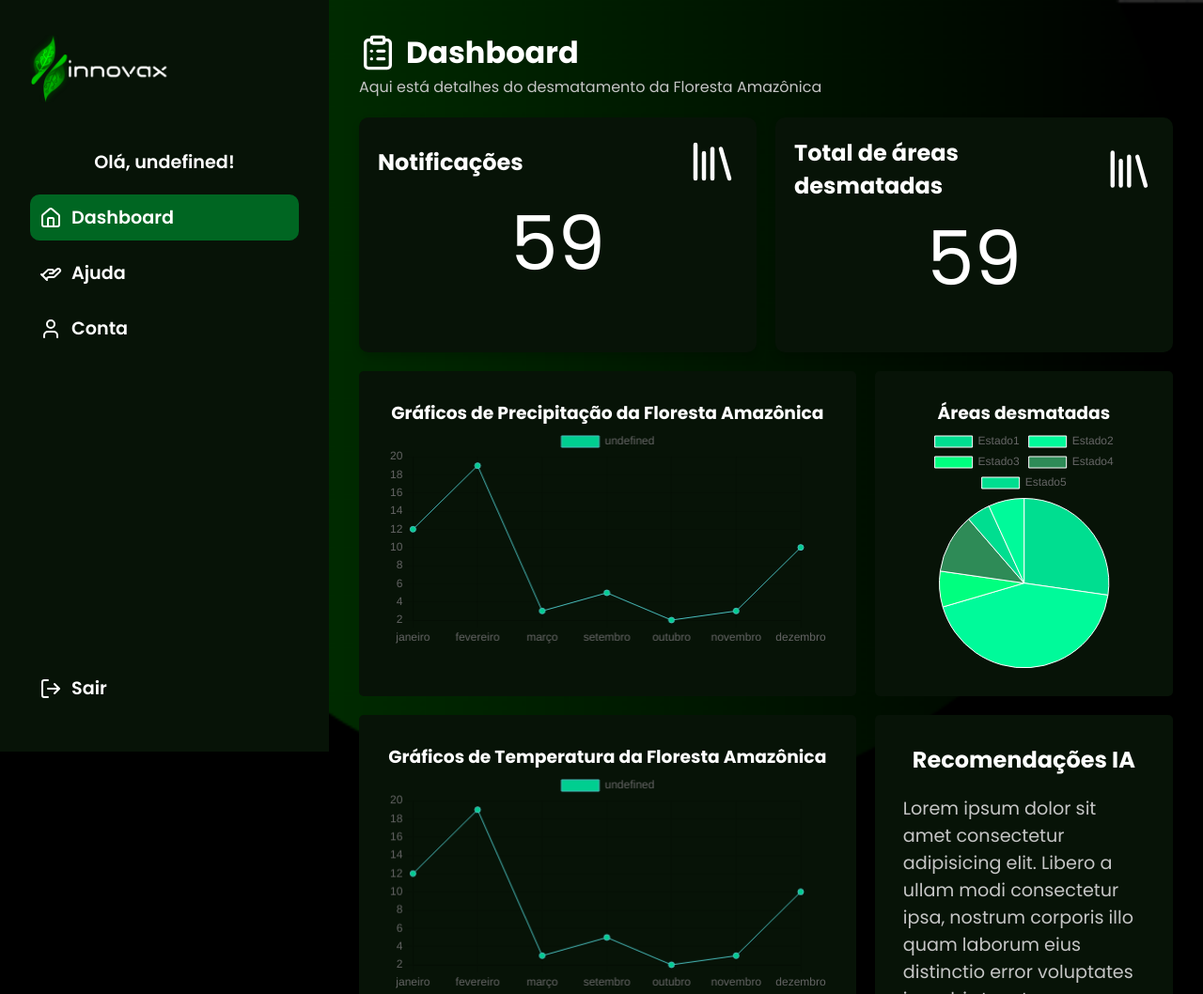
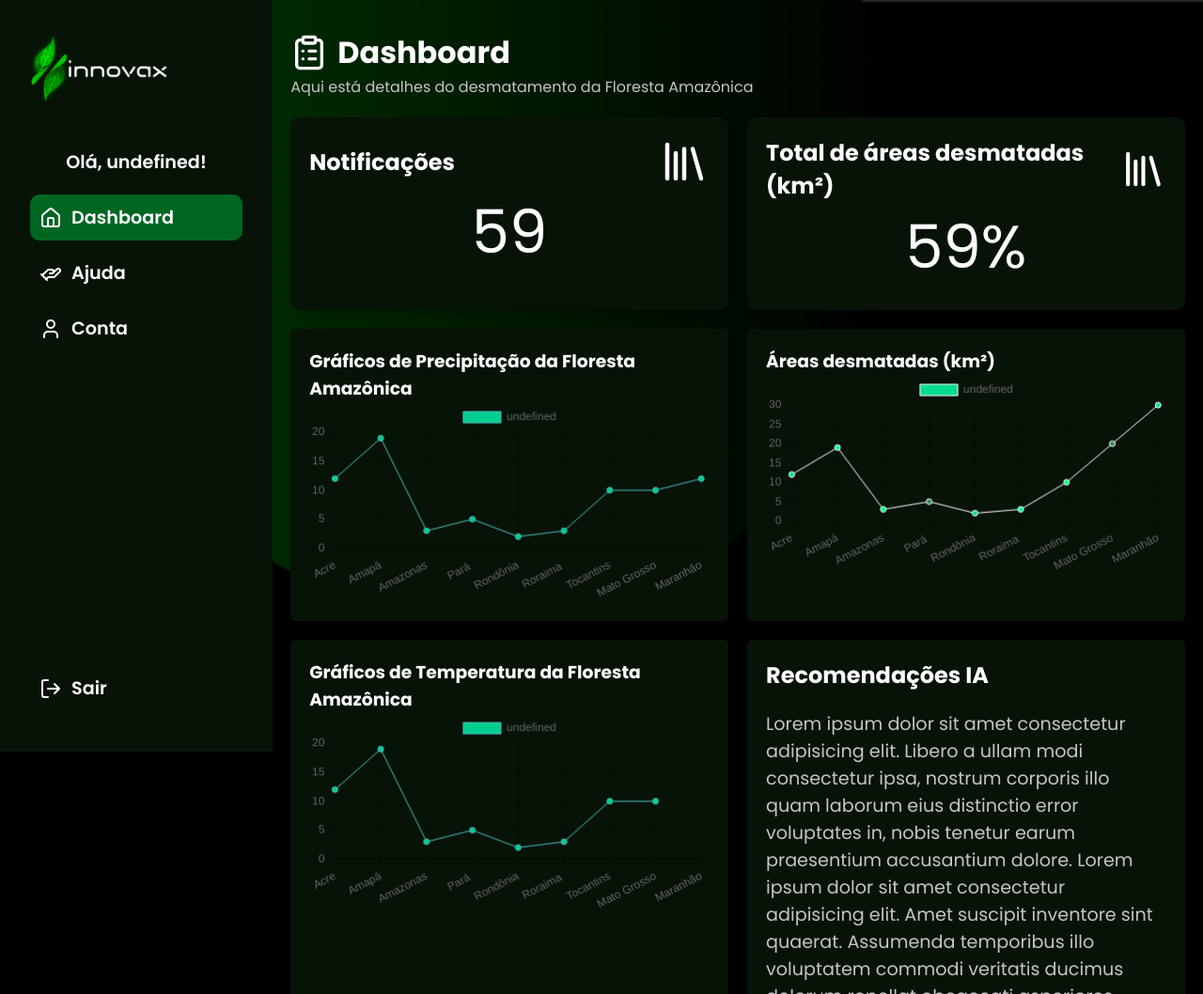
Before and after one commit to innovaX-gp7/website-institucional, a website: page public/dashboard/dashboard.html in a window 1280 px wide. Shown: the top 1058 px of the page at 94% size. Drawn offline with nearby package versions, Linux system fonts and the light colour scheme.

Commit message:
Arrumado logica de menu e estilo da dash

```diff
--- a/public/dashboard/dashboard.html
+++ b/public/dashboard/dashboard.html
@@ -116,7 +116,7 @@
 
             <div class="card-kpi">
                 <div>
-                    <h2>Total de áreas desmatadas</h2>
+                    <h2>Total de áreas desmatadas (km²)</h2>
                     <svg xmlns="http://www.w3.org/2000/svg" width="54" height="54" viewBox="0 0 24 24" fill="none"
                         stroke="currentColor" stroke-width="2" stroke-linecap="round" stroke-linejoin="round"
                         class="lucide lucide-library">
@@ -126,7 +126,7 @@
                         <path d="M4 4v16" />
                     </svg>
                 </div>
-                <span>59</span>
+                <span>59%</span>
             </div>
 
         </div>
@@ -137,8 +137,8 @@
                 <canvas id="myChart2"></canvas>
             </div>
             <div class="card-grid">
-                <h3>Áreas desmatadas</h3>
-                <canvas id="myChart" width="100%" height="100%"></canvas>
+                <h3>Áreas desmatadas (km²)</h3>
+                <canvas id="myChart"></canvas>
             </div>
             <div class="card-grid">
                 <h3>Gráficos de Temperatura da Floresta Amazônica</h3>
@@ -183,7 +183,7 @@
     }
 
 
-    if(sessionStorage.getItem("NOME_EMPRESA")) {
+    if (sessionStorage.getItem("NOME_EMPRESA")) {
         b_usuario.innerHTML = sessionStorage.NOME_EMPRESA;
         atualizarDados.href = "./atualizarDadosEmpresa.html"
         document.querySelector(".display-none").classList.remove("display-none")
@@ -197,11 +197,11 @@
     const cty = document.getElementById('myChart2');
 
     new Chart(ctx, {
-        type: 'pie',
+        type: 'line',
         data: {
-            labels: ['Estado1', 'Estado2', 'Estado3', 'Estado4', 'Estado5'],
+            labels: ['Acre', 'Amapá', 'Amazonas', 'Pará ', 'Rondônia', 'Roraima ', 'Tocantins', 'Mato Grosso', 'Maranhão'],
             datasets: [{
-                data: [12, 19, 3, 5, 2, 3],
+                data: [12, 19, 3, 5, 2, 3, 10, 20, 30],
                 borderWidth: 1,
                 backgroundColor: ['#00de90', '#00FA9A', '#00FF7F', '#2E8B57'],
                 borderColor: 'white',
@@ -210,17 +210,31 @@
             ]
         },
         options: {
-            plugins: {
-            },
-        }
+    scales: {
+      y: {
+        stacked: true
+      }
+    },
+    plugins: {
+      filler: {
+        propagate: false
+      },
+      'samples-filler-analyser': {
+        target: 'chart-analyser'
+      }
+    },
+    interaction: {
+      intersect: false,
+    },
+  },
     });
 
     new Chart(cty, {
         type: 'line',
         data: {
-            labels: ['janeiro', 'fevereiro', 'março', 'setembro', 'outubro', 'novembro', 'dezembro'],
+            labels: ['Acre', 'Amapá', 'Amazonas', 'Pará ', 'Rondônia', 'Roraima ', 'Tocantins', 'Mato Grosso', 'Maranhão'],
             datasets: [{
-                data: [12, 19, 3, 5, 2, 3, 10],
+                data: [12, 19, 3, 5, 2, 3, 10, 10, 12],
                 borderWidth: 1,
                 backgroundColor: '#00ce90',
                 borderColor: 'rgb(75, 192, 192)',
@@ -236,9 +250,9 @@
     new Chart(ctv, {
         type: 'line',
         data: {
-            labels: ['janeiro', 'fevereiro', 'março', 'setembro', 'outubro', 'novembro', 'dezembro'],
+            labels: ['Acre', 'Amapá', 'Amazonas', 'Pará ', 'Rondônia', 'Roraima ', 'Tocantins', 'Mato Grosso', 'Maranhão'],
             datasets: [{
-                data: [12, 19, 3, 5, 2, 3, 10],
+                data: [12, 19, 3, 5, 2, 3, 10, 10],
                 borderWidth: 1,
                 backgroundColor: '#00ce90',
                 borderColor: 'rgb(75, 192, 192)',
--- a/public/dashboard/style/dash.styles.css
+++ b/public/dashboard/style/dash.styles.css
@@ -3,7 +3,6 @@
 .flex-kpi {
     display: flex;
     justify-content: space-between;
-    height: 250px;
     margin-bottom: 20px;
     gap: 20px;
 
@@ -22,10 +21,7 @@
     transition: transform .3s;
 }
 
-.card-kpi:hover {
-    transform: scale(1.01);
-    background-color: #0c200c;
-}
+
 
 .card-kpi div {
     display: flex;
@@ -35,7 +31,7 @@
 
 .card-kpi span {
     align-self: center;
-    font-size: 5rem;
+    font-size: 4rem;
 }
 
 main p {
@@ -43,19 +39,16 @@ main p {
 }
 
 .grid-content {
-    align-items: center;
     display: grid;
     gap: 20px;
-    grid-template-columns: 1fr .6fr;
-    grid-template-rows: auto auto auto;
+    grid-template-columns: 1fr 1fr;
+
 }
 
 .card-grid {
     background-color: var(--darker-gray);
     border-radius: 5px;
-    justify-items: center;
-    height: 100%;
-    padding: 30px;
+    padding: 20px;
 }
 
 
--- a/public/dashboard/style/global.styles.css
+++ b/public/dashboard/style/global.styles.css
@@ -22,7 +22,7 @@ body {
 
 aside {
     background-color: #071307;
-    width: 350px;
+    width: 290px;
     position: fixed;
     height: 100vh;
     align-items: center;
@@ -68,8 +68,8 @@ aside a {
 }
 
 main {
-    margin-left: 350px;
-    padding: 2rem;
+    margin-left: 290px;
+    padding: 2rem 1.2rem;
 }
 
 main header {
```
Also changed, not shown: public/dashboard/atualizarDadosEmpresa.html (+8 -3 lines).
